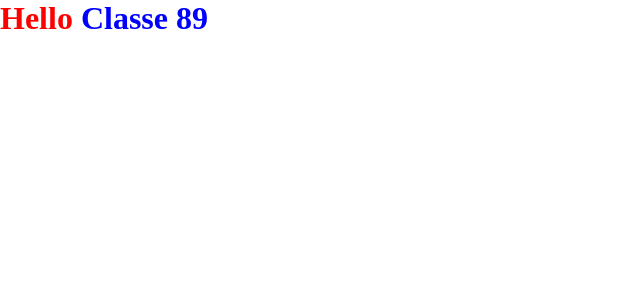
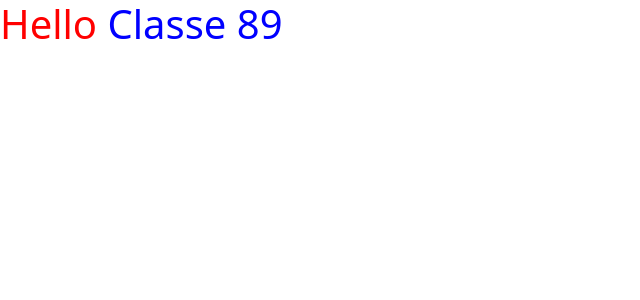
Before and after one commit to emanuelevolpes/boolsteam-frontend, a Vue app: page / in a window 1280 px wide. Shown: the top 300 px of the page, without its empty margins (0-640 px from the left). Built offline with nearby package versions, Linux system fonts and the light colour scheme.

Commit message:
bootstrap installed

```diff
--- a/package.json
+++ b/package.json
@@ -9,6 +9,7 @@
     "preview": "vite preview"
   },
   "dependencies": {
+    "bootstrap": "^5.3.0",
     "vue": "^3.2.47"
   },
   "devDependencies": {
--- a/src/assets/scss/main.scss
+++ b/src/assets/scss/main.scss
@@ -1,5 +1,6 @@
 @use '_partial/reset' as *;
 @use '_partial/variables' as *;
+@import "bootstrap/scss/bootstrap";
 
 body {
     background-color: white;
--- a/src/main.js
+++ b/src/main.js
@@ -1,5 +1,6 @@
 import { createApp } from 'vue'
 import './assets/scss/main.scss';
+import * as bootstrap from 'bootstrap';
 
 import App from './App.vue'
 
```
Also changed, not shown: 1 other file (tests, documents, lock files or other folders).
